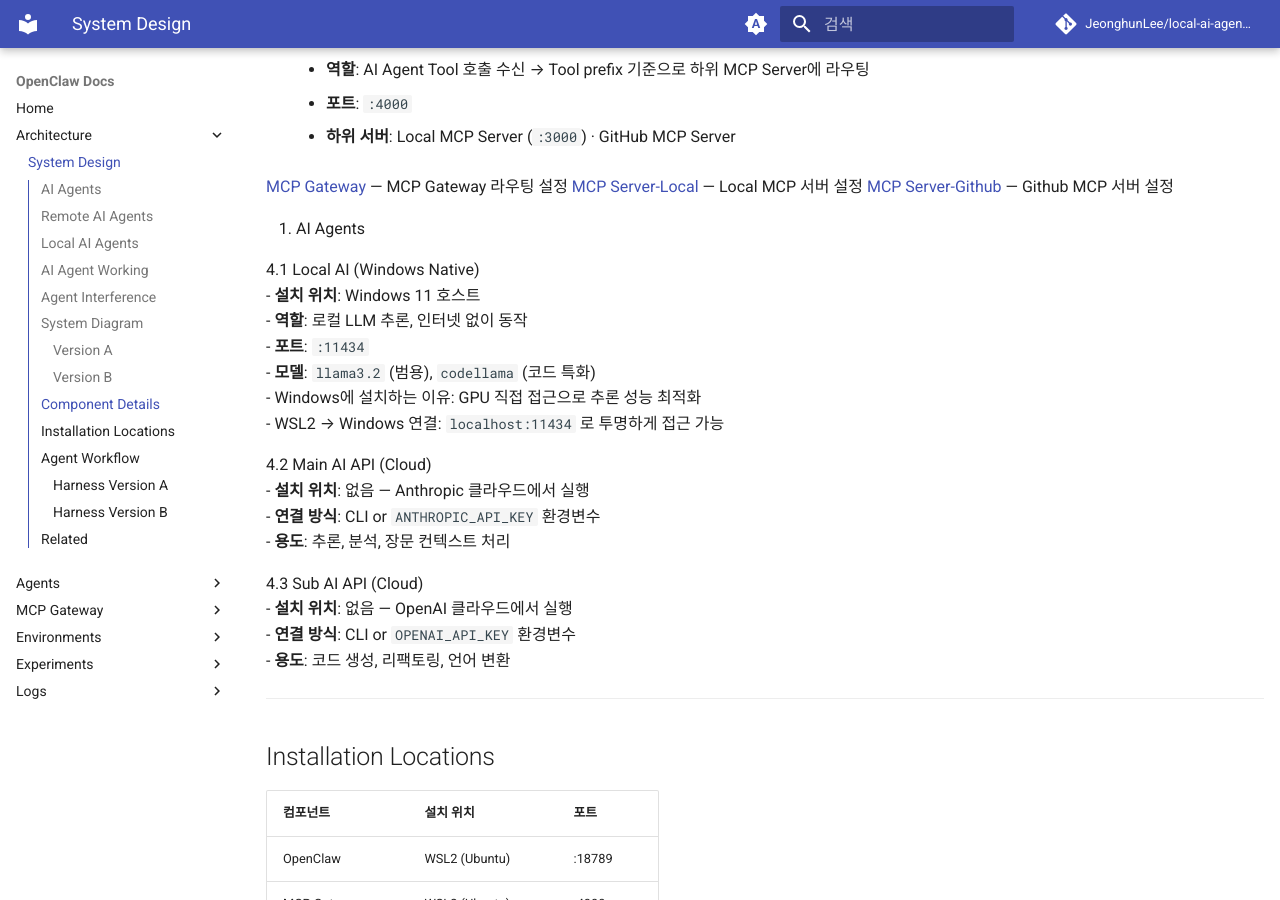
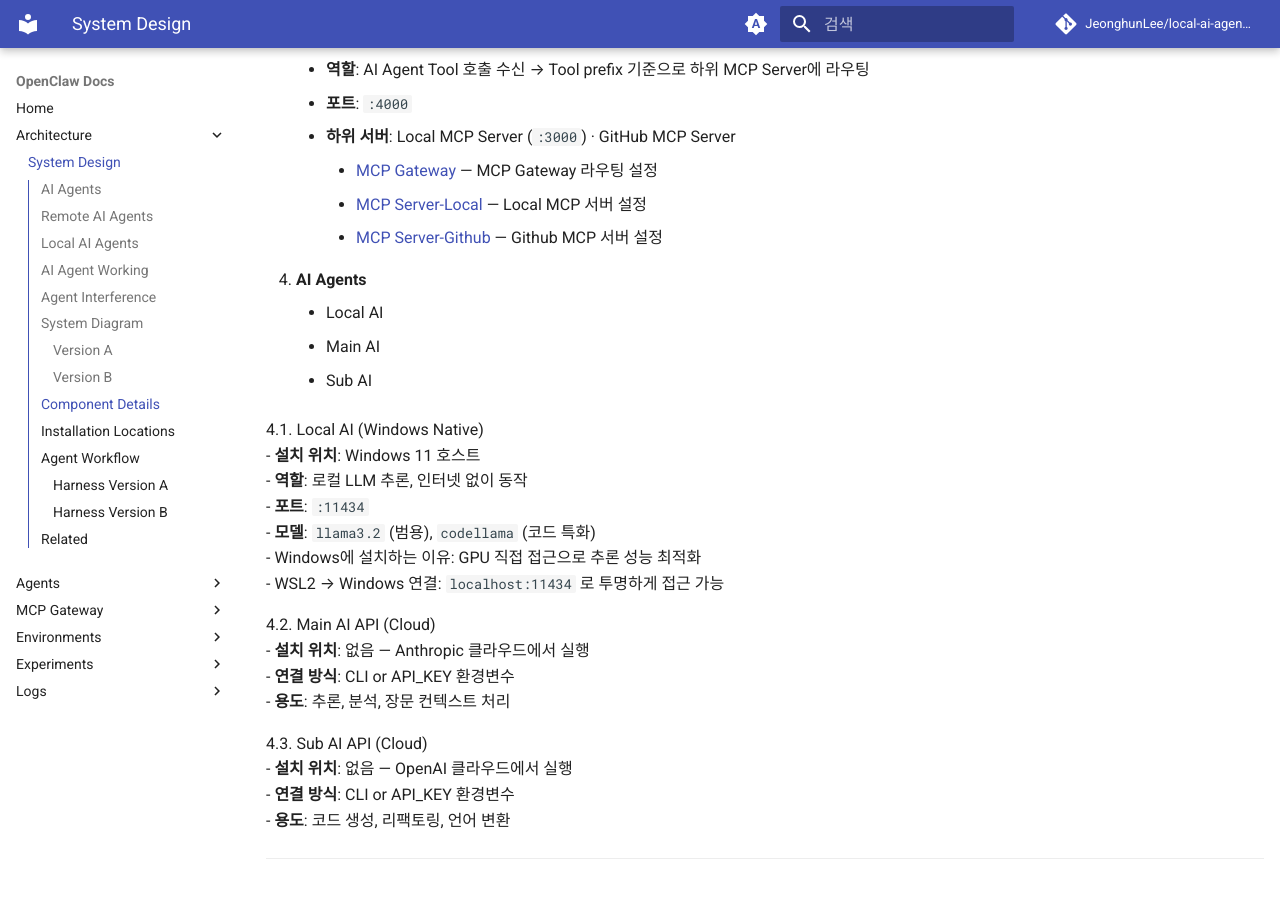
Before and after one commit to JeonghunLee/local-ai-agent-mcp, an MkDocs documentation site: the page built from docs/architecture/system-design.md, in a window 1280 px wide and 900 px high, scrolled down 4933 px. Built offline with MkDocs 1.6.1 and Material for MkDocs 9.7.7, drawn with Linux system fonts in a browser that asks for light colours; comment, search, counter and statistics services are not loaded.

Commit message:
update docs

```diff
--- a/docs/architecture/system-design.md
+++ b/docs/architecture/system-design.md
@@ -223,31 +223,31 @@ Prompt를 입력하면 Orchestrator가 작업 유형에 맞는 Agent를 선택
     - **역할**: AI Agent Tool 호출 수신 → Tool prefix 기준으로 하위 MCP Server에 라우팅
     - **포트**: `:4000`
     - **하위 서버**: Local MCP Server (`:3000`) · GitHub MCP Server
+        - [MCP Gateway](../mcp/mcp_gateway.md) — MCP Gateway 라우팅 설정
+        - [MCP Server-Local](../mcp/mcp_server_local.md) — Local MCP 서버 설정
+        - [MCP Server-Github](../mcp/mcp_server_github.md) — Github MCP 서버 설정
 
-[MCP Gateway](../mcp/mcp_gateway.md) — MCP Gateway 라우팅 설정
-[MCP Server-Local](../mcp/mcp_server_local.md) — Local MCP 서버 설정
-[MCP Server-Github](../mcp/mcp_server_github.md) — Github MCP 서버 설정
+4. **AI Agents**
+    - Local AI
+    - Main AI
+    - Sub AI
 
-
-4. AI Agents
-
-4.1 Local AI (Windows Native)
+4.1. Local AI (Windows Native)
     - **설치 위치**: Windows 11 호스트
     - **역할**: 로컬 LLM 추론, 인터넷 없이 동작
     - **포트**: `:11434`
     - **모델**: `llama3.2` (범용), `codellama` (코드 특화)
-    - Windows에 설치하는 이유: GPU 직접 접근으로 추론 성능 최적화
-    - WSL2 → Windows 연결: `localhost:11434` 로 투명하게 접근 가능
+        - Windows에 설치하는 이유: GPU 직접 접근으로 추론 성능 최적화
+        - WSL2 → Windows 연결: `localhost:11434` 로 투명하게 접근 가능
 
-4.2 Main AI API (Cloud)
+4.2. Main AI API (Cloud)
     - **설치 위치**: 없음 — Anthropic 클라우드에서 실행
-    - **연결 방식**: CLI or `ANTHROPIC_API_KEY` 환경변수
+    - **연결 방식**: CLI or API_KEY  환경변수
     - **용도**: 추론, 분석, 장문 컨텍스트 처리
 
-
-4.3 Sub AI API (Cloud)
+4.3. Sub AI API (Cloud)
     - **설치 위치**: 없음 — OpenAI 클라우드에서 실행
-    - **연결 방식**: CLI or `OPENAI_API_KEY` 환경변수
+    - **연결 방식**: CLI or API_KEY 환경변수
     - **용도**: 코드 생성, 리팩토링, 언어 변환
 
 
```
Also changed, not shown: docs/mcp/mcp_gateway.md (+10 -6 lines), docs/mcp/mcp_server_github.md (+0 -5 lines).
